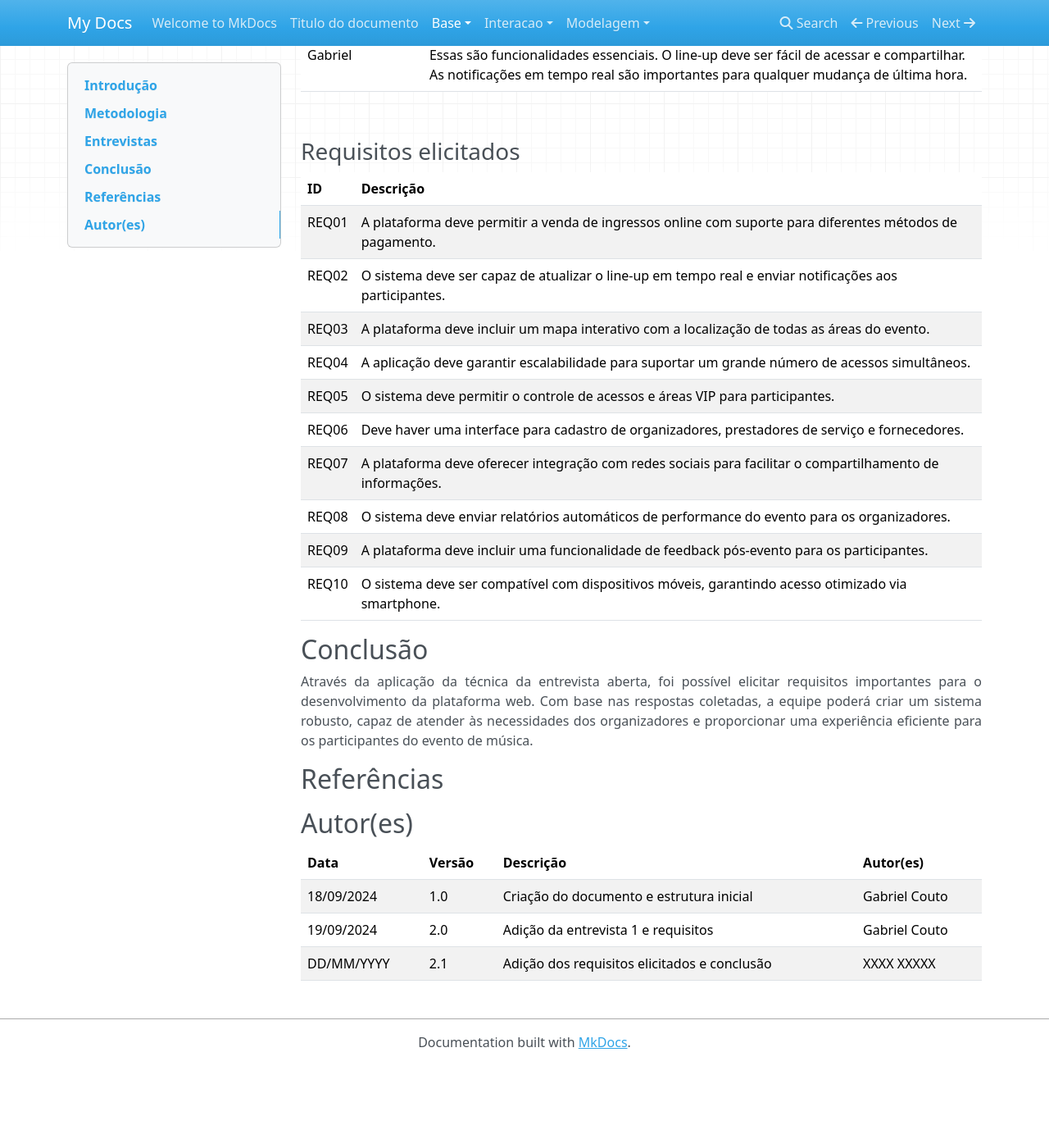
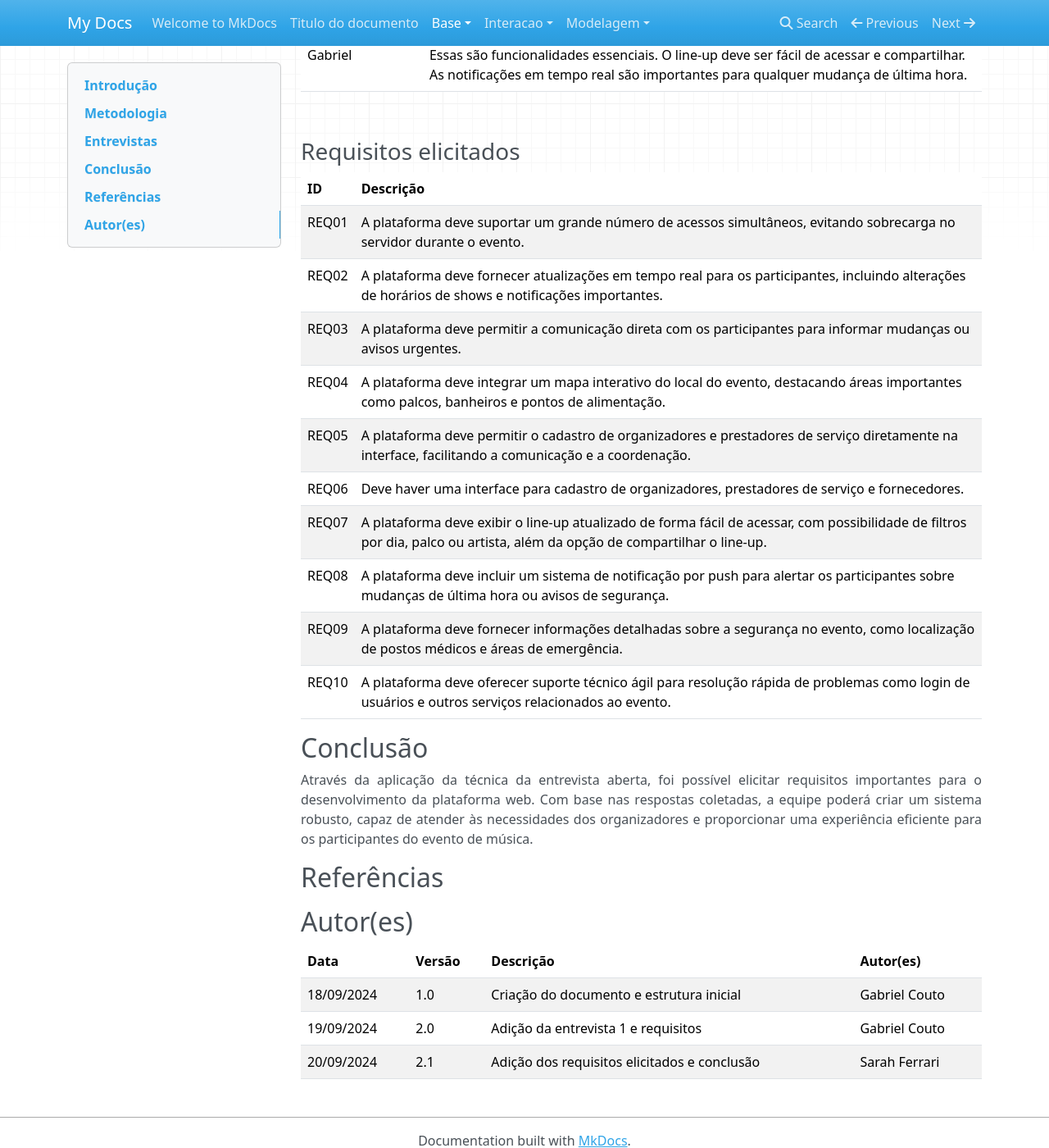
Before and after one commit to Projetos-de-Extensao/PFE_24.2_8001_II_RaveBreaking, an MkDocs documentation site: the page built from docs/base/entrevista.md, in a window 1280 px wide and 1400 px high, scrolled down 2372 px. Shown: the whole window at 82% size. Built offline with MkDocs 1.6.1, drawn with Linux system fonts in a browser that asks for light colours; nearby versions of some CDN libraries; before the commit the page ends 3671 px from its top, so only the background shows below that.

Commit message:
Update entrevista.md

```diff
--- a/docs/base/entrevista.md
+++ b/docs/base/entrevista.md
@@ -76,16 +76,16 @@ Para esta entrevista optamos por seguir um modelo de entrevista aberta, onde ter
 
 | ID   | Descrição |
 |------|-----------|
-| REQ01 | A plataforma deve permitir a venda de ingressos online com suporte para diferentes métodos de pagamento. |
-| REQ02 | O sistema deve ser capaz de atualizar o line-up em tempo real e enviar notificações aos participantes. |
-| REQ03 | A plataforma deve incluir um mapa interativo com a localização de todas as áreas do evento. |
-| REQ04 | A aplicação deve garantir escalabilidade para suportar um grande número de acessos simultâneos. |
-| REQ05 | O sistema deve permitir o controle de acessos e áreas VIP para participantes. |
+| REQ01 | A plataforma deve suportar um grande número de acessos simultâneos, evitando sobrecarga no servidor durante o evento.|
+| REQ02 | A plataforma deve fornecer atualizações em tempo real para os participantes, incluindo alterações de horários de shows e notificações importantes.|
+| REQ03 | A plataforma deve permitir a comunicação direta com os participantes para informar mudanças ou avisos urgentes. |
+| REQ04 | A plataforma deve integrar um mapa interativo do local do evento, destacando áreas importantes como palcos, banheiros e pontos de alimentação. |
+| REQ05 | A plataforma deve permitir o cadastro de organizadores e prestadores de serviço diretamente na interface, facilitando a comunicação e a coordenação. |
 | REQ06 | Deve haver uma interface para cadastro de organizadores, prestadores de serviço e fornecedores. |
-| REQ07 | A plataforma deve oferecer integração com redes sociais para facilitar o compartilhamento de informações. |
-| REQ08 | O sistema deve enviar relatórios automáticos de performance do evento para os organizadores. |
-| REQ09 | A plataforma deve incluir uma funcionalidade de feedback pós-evento para os participantes. |
-| REQ10 | O sistema deve ser compatível com dispositivos móveis, garantindo acesso otimizado via smartphone. |
+| REQ07 | A plataforma deve exibir o line-up atualizado de forma fácil de acessar, com possibilidade de filtros por dia, palco ou artista, além da opção de compartilhar o line-up. |
+| REQ08 | A plataforma deve incluir um sistema de notificação por push para alertar os participantes sobre mudanças de última hora ou avisos de segurança. |
+| REQ09 | A plataforma deve fornecer informações detalhadas sobre a segurança no evento, como localização de postos médicos e áreas de emergência.|
+| REQ10 | A plataforma deve oferecer suporte técnico ágil para resolução rápida de problemas como login de usuários e outros serviços relacionados ao evento. |
 
 ## Conclusão
 <p align = "justify">
@@ -103,4 +103,4 @@ Através da aplicação da técnica da entrevista aberta, foi possível elicitar
 | -- | -- | -- | -- |
 | 18/09/2024 | 1.0    | Criação do documento e estrutura inicial    | Gabriel Couto|
 | 19/09/2024 | 2.0    | Adição da entrevista 1 e requisitos         | Gabriel Couto|
-| DD/MM/YYYY | 2.1 | Adição dos requisitos elicitados e conclusão | XXXX XXXXX |
+| 20/09/2024 | 2.1 | Adição dos requisitos elicitados e conclusão | Sarah Ferrari|
```
